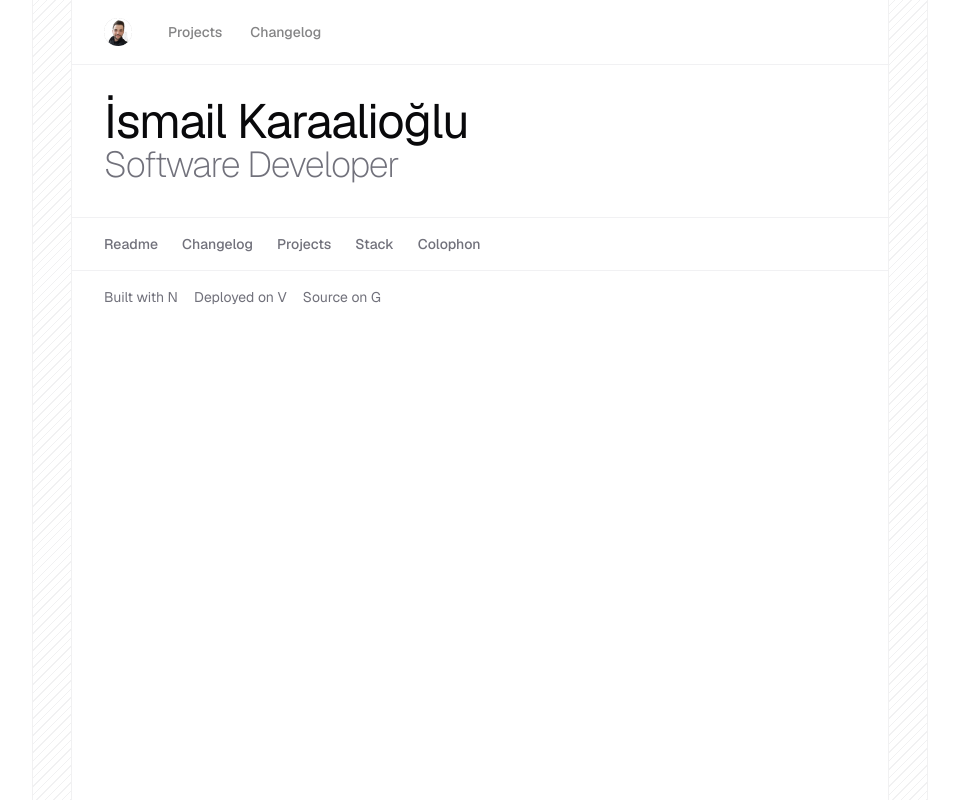
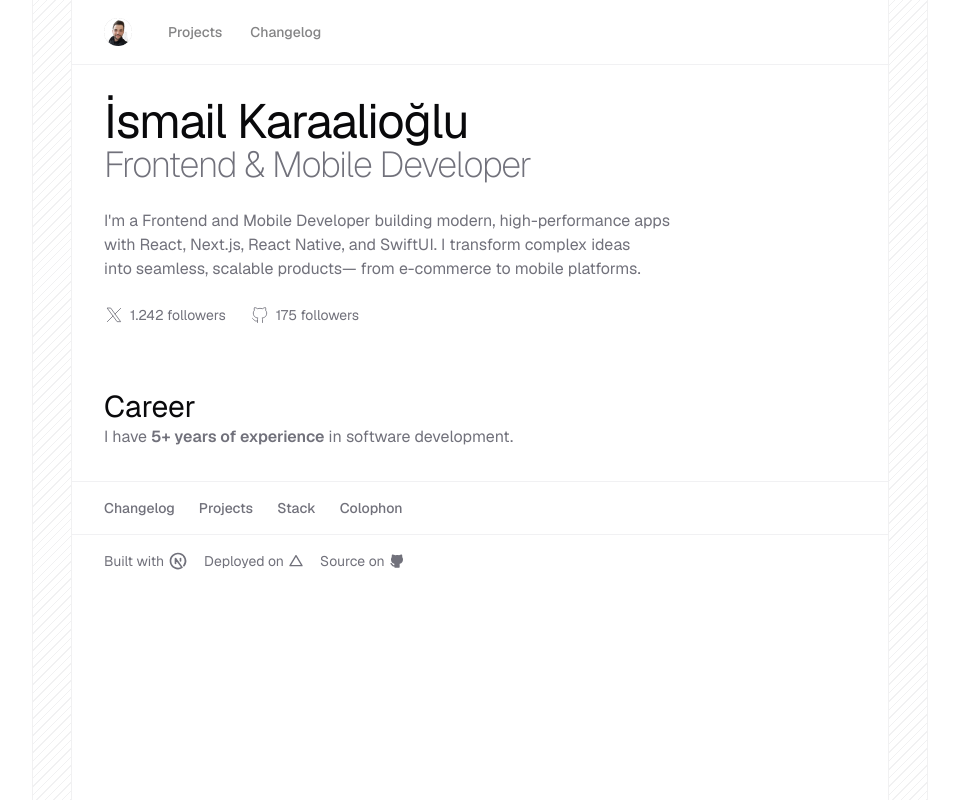
Before and after one commit to ismailkaraalioglu/ismaildev, a Next.js app: page / in a window 1280 px wide. Shown: the whole page, without its empty margins (160-1119 px from the left). Built offline with nearby package versions, Linux system fonts and the light colour scheme.

Commit message:
Add @tabler/icons-react dependency, enhance homepage content, and update footer with icons

```diff
--- a/package.json
+++ b/package.json
@@ -10,6 +10,7 @@
   },
   "dependencies": {
     "@radix-ui/react-slot": "^1.2.0",
+    "@tabler/icons-react": "^3.31.0",
     "class-variance-authority": "^0.7.1",
     "clsx": "^2.1.1",
     "lucide-react": "^0.503.0",
--- a/src/app/page.tsx
+++ b/src/app/page.tsx
@@ -1,13 +1,62 @@
+import { IconBrandGithub, IconBrandX } from "@tabler/icons-react";
+import Link from "next/link";
+
 export default function Home() {
   return (
     <>
-      <div className="p-8">
+      <div className="flex flex-col gap-6 p-8">
         <h1 className="text-4xl tracking-tight sm:text-5xl">
           İsmail Karaalioğlu
-          <span className="text-muted-foreground font-title block text-3xl font-extralight text-balance sm:text-4xl">
-            Software Developer
+          <span className="text-muted-foreground block text-3xl font-extralight text-balance sm:text-4xl">
+            Frontend & Mobile Developer
           </span>
         </h1>
+
+        <p className="text-muted-foreground text-balance">
+          I&apos;m a Frontend and Mobile Developer building modern,
+          high-performance apps with React, Next.js, React Native, and SwiftUI.
+          I transform complex ideas into seamless, scalable products— from
+          e-commerce to mobile platforms.
+        </p>
+
+        <div className="flex flex-row items-center gap-6">
+          <Link
+            href="https://x.com/ismailldev"
+            className="group flex flex-row items-center gap-1.5"
+            target="_blank"
+          >
+            <IconBrandX
+              stroke={1}
+              size={20}
+              className="text-muted-foreground group-hover:text-primary transition"
+            />
+            <span className="text-muted-foreground group-hover:text-primary text-sm transition">
+              1.242 followers
+            </span>
+          </Link>
+
+          <Link
+            href="https://github.com/ismailkaraalioglu"
+            className="group flex flex-row items-center gap-1.5"
+            target="_blank"
+          >
+            <IconBrandGithub
+              stroke={1}
+              size={20}
+              className="text-muted-foreground group-hover:text-primary transition"
+            />
+            <span className="text-muted-foreground group-hover:text-primary text-sm transition">
+              175 followers
+            </span>
+          </Link>
+        </div>
+      </div>
+      <div className="flex flex-col p-8">
+        <h2 className="text-3xl">Career</h2>
+        <p className="text-muted-foreground">
+          I have <span className="font-semibold">5+ years of experience</span>{" "}
+          in software development.
+        </p>
       </div>
     </>
   );
--- a/src/components/divider.tsx
+++ b/src/components/divider.tsx
@@ -1,5 +1,3 @@
-import React from "react";
-
 const Divider = () => {
   return (
     <div className="min-h-screen w-10 border-x bg-[repeating-linear-gradient(315deg,var(--color-border),var(--color-border)_1px,transparent_1px,transparent_6px)] opacity-50" />
--- a/src/components/footer.tsx
+++ b/src/components/footer.tsx
@@ -1,8 +1,12 @@
+import React from "react";
 import Link from "next/link";
-import React from "react";
+import {
+  IconBrandGithubFilled,
+  IconBrandNextjs,
+  IconBrandVercel,
+} from "@tabler/icons-react";
 
 const navItems = [
-  { href: "/", label: "Readme" },
   { href: "/changelog", label: "Changelog" },
   { href: "/projects", label: "Projects" },
   { href: "/stack", label: "Stack" },
@@ -20,7 +24,7 @@ const Footer = () => {
                   {item.label}
                 </Link>
               ))}
-              <Link key={"/colophon"} href="/colophon">
+              <Link key="/colophon" href="/colophon">
                 Colophon
               </Link>
             </div>
@@ -32,7 +36,7 @@ const Footer = () => {
                   rel="nofollow"
                   className="flex items-center gap-1 dark:hover:text-white"
                 >
-                  Built with N
+                  Built with <IconBrandNextjs className="size-5" />
                 </Link>
                 <Link
                   href="https://www.vercel.com"
@@ -40,15 +44,15 @@ const Footer = () => {
                   rel="nofollow"
                   className="flex items-center gap-1 dark:hover:text-white"
                 >
-                  Deployed on V
+                  Deployed on <IconBrandVercel className="size-4" />
                 </Link>
                 <Link
-                  href="https://github.com/needim/ned.im"
+                  href="https://github.com/ismailkaraalioglu/ismaildev"
                   target="_blank"
                   rel="nofollow"
                   className="flex items-center gap-1 dark:hover:text-white"
                 >
-                  Source on G
+                  Source on <IconBrandGithubFilled className="size-4" />
                 </Link>
                 <div className="grow" />
                 {/* <ThemeToggle hideIndicator /> */}
```
Also changed, not shown: 1 other file (tests, documents, lock files or other folders).
